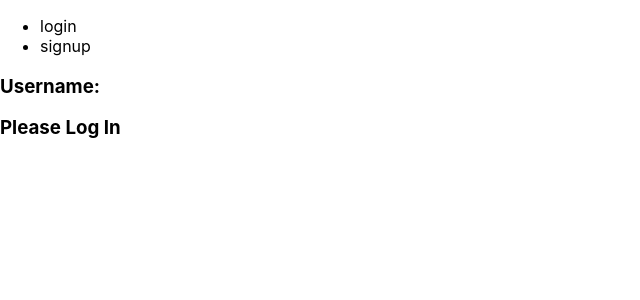
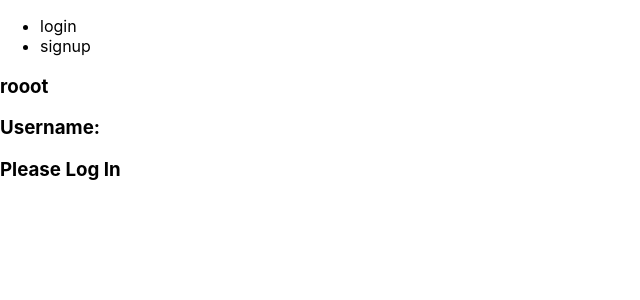
Before and after one commit to codefordenver/gsn, a React (Create React App) app in the folder frontend/: page / in a window 1280 px wide. Shown: the top 300 px of the page, without its empty margins (0-640 px from the left). Built offline with nearby package versions, Linux system fonts and the light colour scheme.

Commit message:
Test routes in App

```diff
--- a/frontend/src/App.js
+++ b/frontend/src/App.js
@@ -6,6 +6,7 @@ import District from 'components/District';
 import {getUserState, loginUser, signupUser} from 'services/authServices';
 import {connect} from 'react-redux'
 import * as userActions from 'globalState/user/UserActions';
+import { Switch, Route } from 'react-router-dom'
 
 class App extends Component {
   constructor(props) {
@@ -88,6 +89,14 @@ class App extends Component {
         />
         {form}
         <h3>
+          <Switch>
+            <Route exact path='/' render={()=><p>rooot</p>} />
+            <Route path='/testpath/:testparam' render={(props)=>{
+              console.log({props});
+              const {testparam} = props.match.params;
+              return <p>testpath worked: {testparam}</p>;
+            }} />
+          </Switch>
           <p>Username: {username}</p>
           {isLoggedIn
             ? null
```
